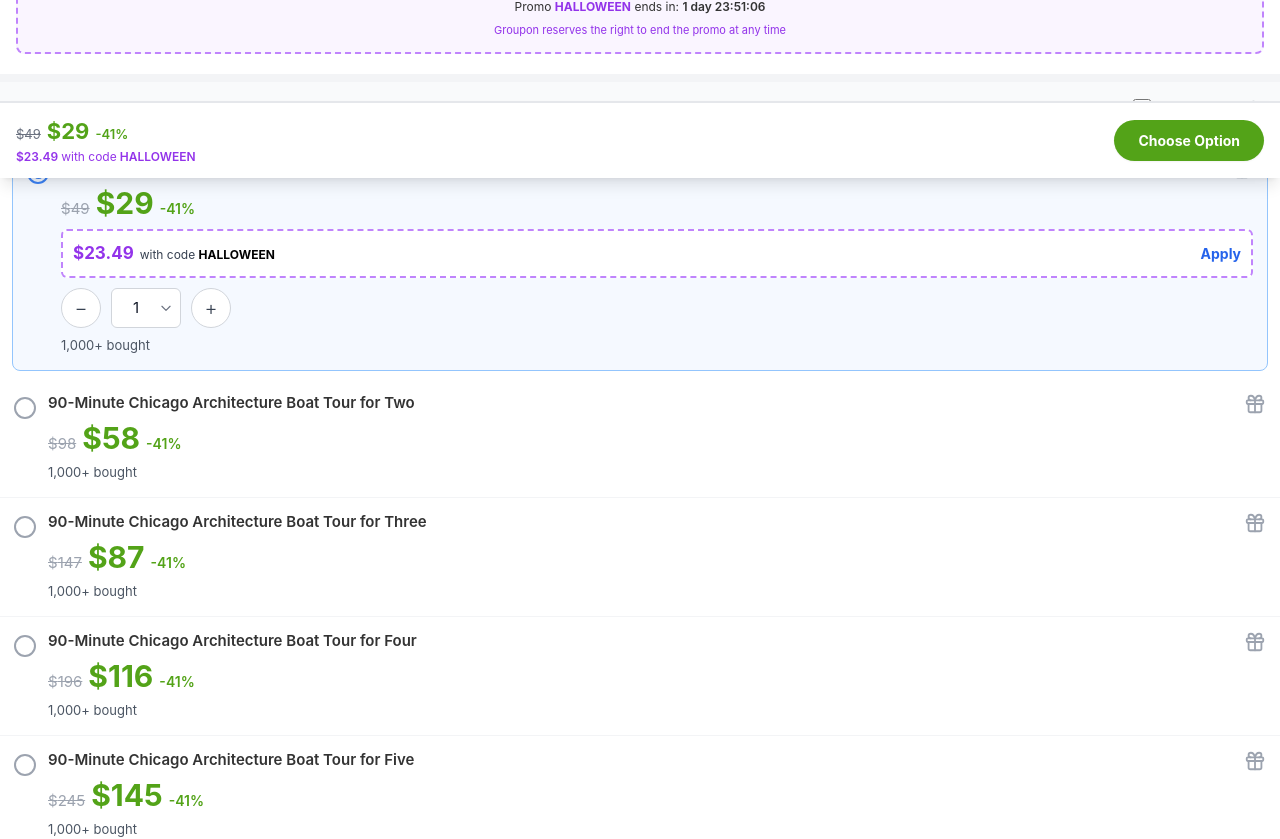
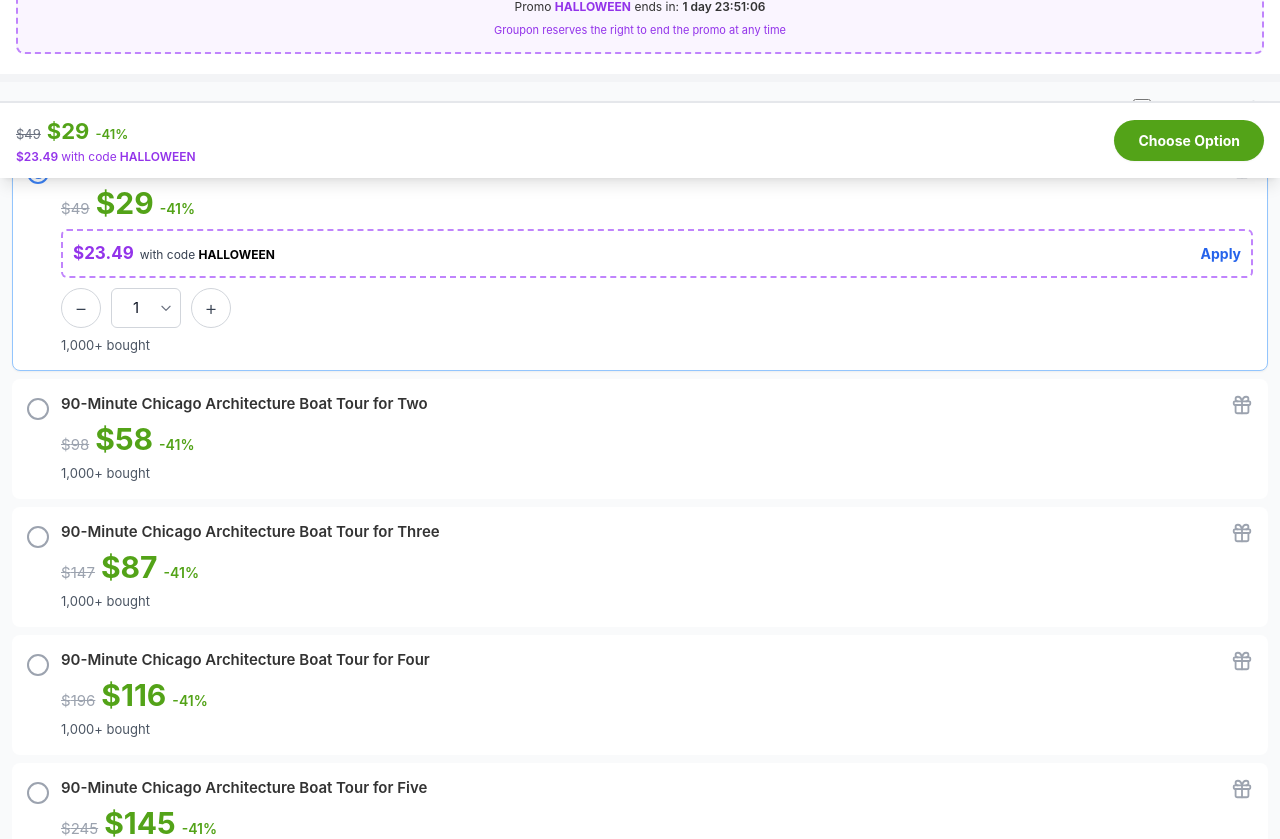
Before and after one commit to michal-humaj/groupon-misho, a Next.js app: page / in a window 1280 px wide. Shown: the part 699-1538 px from the top of the page. Built offline with nearby package versions, Linux system fonts and the light colour scheme.

Commit message:
Fix options layout: all options now white cards on grey background

```diff
--- a/app/components/PricingOptions.tsx
+++ b/app/components/PricingOptions.tsx
@@ -33,14 +33,14 @@ export default function PricingOptions({ options }: PricingOptionsProps) {
       </div>
 
       {/* Options List */}
-      <div>
+      <div className="bg-gray-50 px-3 py-2">
         {options.map((option) => (
           <div
             key={option.id}
-            className={`p-3.5 cursor-pointer transition-all ${
+            className={`p-3.5 cursor-pointer transition-all bg-white rounded-lg mb-2 last:mb-0 ${
               selectedOption === option.id
-                ? 'bg-blue-50/60 border border-blue-300 rounded-lg mx-3 my-2'
-                : 'border-b border-gray-100 last:border-b-0'
+                ? 'border border-blue-300 shadow-sm'
+                : 'border border-transparent'
             }`}
             onClick={() => setSelectedOption(option.id)}
           >
```
